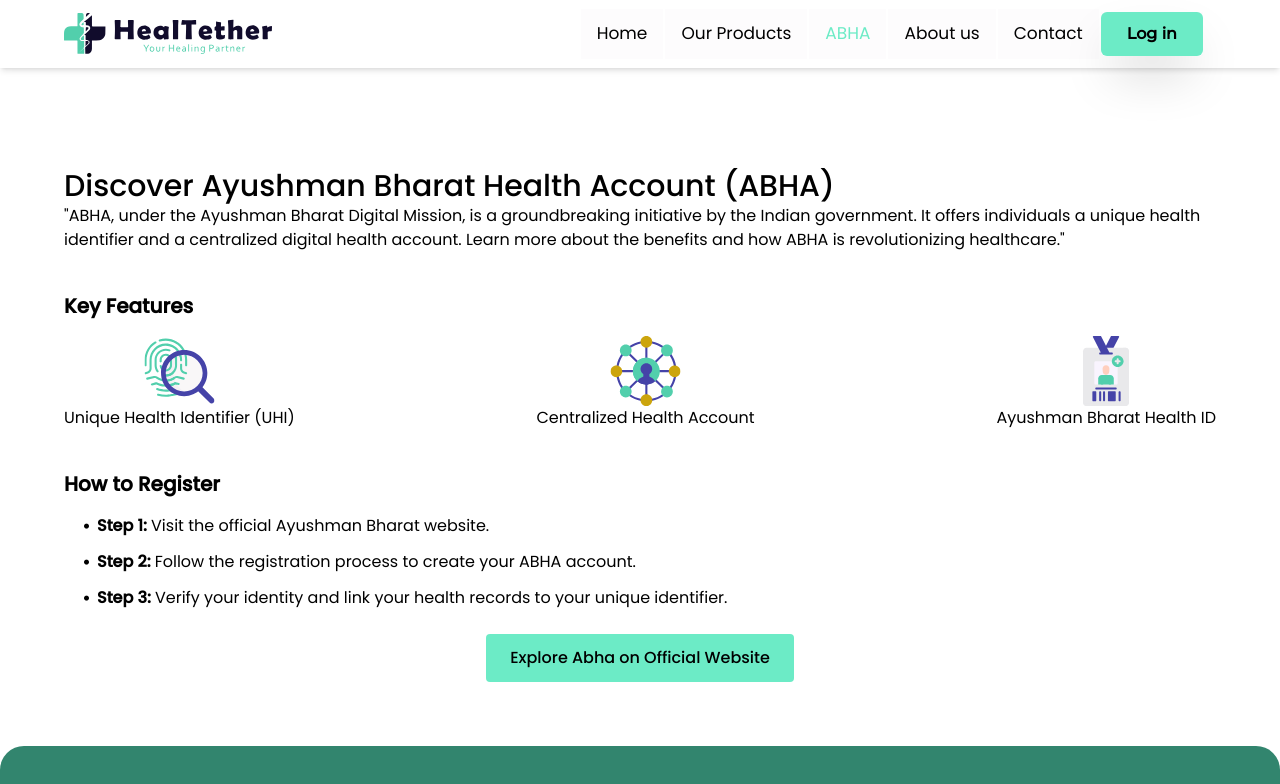
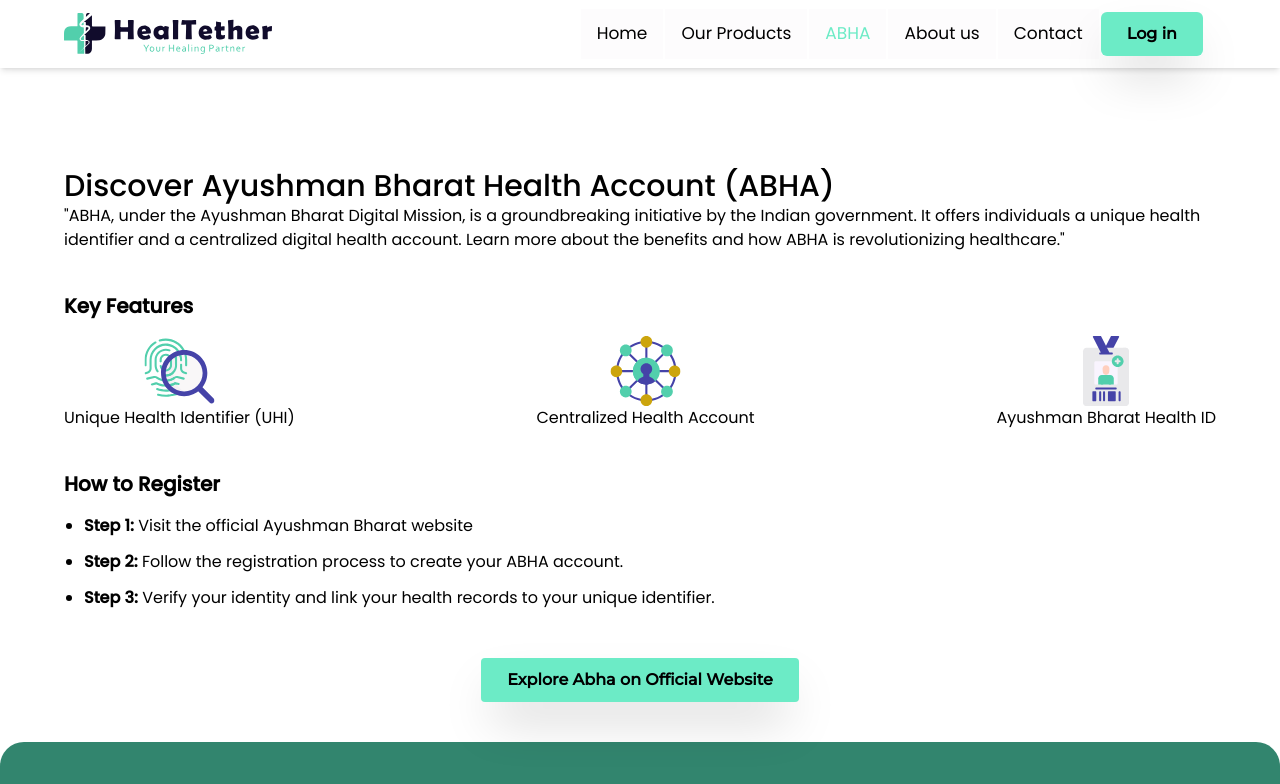
Before and after one commit to md-wasim-123/h, a React (Vite) app: page /abha in a window 1280 px wide. Shown: the top 784 px of the page. Built offline with nearby package versions, Linux system fonts and the light colour scheme.

Commit message:
fixed all today hello

```diff
--- a/src/components/Button/Button.jsx
+++ b/src/components/Button/Button.jsx
@@ -3,10 +3,10 @@
 import './style.css'
 
 const Button = (props) => {
-  console.log(props)
+  console.log(props.wi)
   return (
     <div>
-      <button type="button" className={`text-black bg-[${props.color}] font-semibold lg:rounded lg:shadow-2xl text-[16px] px-[26px] py-[10px] text-center btn`}>
+      <button type="button" className={`text-black bg-[${props.color}]  font-semibold lg:rounded lg:shadow-2xl text-[16px] px-[26px] py-[10px] text-center btn`}>
         {props.text}
       </button>
     </div>
--- a/src/pages/Abha/Abha.jsx
+++ b/src/pages/Abha/Abha.jsx
@@ -1,6 +1,6 @@
 import React from 'react';
 // import ArrowComp from '../ArrowComp';
-
+import Button from '../../components/Button/Button'
 import abha1 from '../../Assets/Abha/1.svg';
 import abha2 from '../../Assets/Abha/2.svg';
 import abha3 from '../../Assets/Abha/3.svg';
@@ -33,34 +33,19 @@
         <h1 className=' text-xl font-semibold my-4'>How to Register</h1>
         <div>
           <ul className=' mx-5 flex flex-col gap-3'>
-            <li className=' list-disc text-xs md:text-base flex  '>
-              <div className='flex items-center justify-center gap-2'>
-                <i class="fa-solid fa-circle text-[5px]"></i>
-                <p className='font-semibold me-1'>
-                  Step 1: </p>
-              </div>
-              <p>Visit the official Ayushman Bharat website.</p>
+            <li className=' list-disc text-xs md:text-base  '>
+              <span className='font-semibold'>Step 1: </span> Visit the official Ayushman Bharat website
             </li>
-
-            <li className=' list-disc text-xs md:text-base flex'>
-              <div className='flex items-center justify-center gap-2'>
-                <i class="fa-solid fa-circle text-[5px]"></i>
-                <p className='font-semibold me-1'>Step 2:</p>
-              </div>
-              <p>Follow the registration process to create your ABHA account.</p>
+            <li className=' list-disc text-xs md:text-base '>
+              <span className='font-semibold'>Step 2:</span> Follow the registration process to create your ABHA account.
             </li>
-            <li className=' list-disc text-xs md:text-base flex'>
-              <div className='flex items-center justify-center gap-2'>
-                <i class="fa-solid fa-circle text-[5px]"></i>
-                <p className='font-semibold me-1'>
-                  Step 3:</p>
-              </div>
-              <p>Verify your identity and link your health records to your unique identifier.</p>
+            <li className=' list-disc text-xs md:text-base '>
+              <span className='font-semibold'>Step 3:</span> Verify your identity and link your health records to your unique identifier.
             </li>
           </ul>
         </div>
-        <div className=' flex items-center justify-center'>
-          <button className=' bg-[#6CEBC6] text-black font-medium px-6 py-3 rounded my-6 text-base'>Explore Abha on Official Website</button>
+        <div className=' flex items-center justify-center mt-12'>
+          <Button text='Explore Abha on Official Website' color='#6CEBC6' />
         </div>
       </div>
 
--- a/src/pages/products/KeyFeatures.jsx
+++ b/src/pages/products/KeyFeatures.jsx
@@ -8,6 +8,7 @@
 import './keyFeature.Module.css';
 // import './keyFeature.css'
 import Swiperdata from '../../data/SwiperData'
+import Button from '../../components/Button/Button';
 
 
 
@@ -23,12 +24,11 @@
                         <h1 className='text-2xl md:text-[2.2rem] font-semibold text-white'>
                             Store your data securely.
                         </h1>
-                        <p className='text-base text-balance p-1 text-white'>
+                        <p className='text-base text-balance p-1 text-white pb-3'>
                             Your trusted partner in digital transformation. Our innovative platform seamlessly integrates into the workflows of both hospitals and clinics, offering a comprehensive solution for patient management.
                         </p>
-                        <button className='bg-[#F5F5F5] p-2 my-2 rounded-md font-bold tracking-tight px-7 shadow-2xl'>
-                            Sign up now
-                        </button>
+                        <Button text='Sign up now' color='#FDFCFD' />
+
                     </div>
                     {/* carousel div  lg:w-[50%]*/}
                     <div className='   w-[95%] md:w-[70%] lg:w-[50%] overflow-hidden'>
--- a/src/pages/products/Products.jsx
+++ b/src/pages/products/Products.jsx
@@ -12,6 +12,7 @@
 import ourProduct3 from '../../Assets/product/ourProduct3.png';
 import Banner from '../../components/Banner/Banner';
 import Features from '../../components/Features/Features';
+import Button from '../../components/Button/Button';
 
 // import productBanner from '../images/product/product-banner.png'
 
@@ -65,8 +66,8 @@
       <Product_User />
       <div className='bg-img-fea h-[250px] flex flex-col justify-center items-center'>
         <h1 className=' font-semibold text-center text-lg md:text-3xl herr-text'>Ready to embark on the journey of transformation?</h1>
-        <p className=' text-base font-normal'>Join our network of doctors and </p>
-        <button className=' bg-[#6CEBC6] text-black font-medium rounded py-3 px-6 my-6'>Get Started</button>
+        <p className=' text-base font-normal pb-5'>Join our network of doctors and </p>
+        <Button text='Get Started' color='#6CEBC6' />
       </div>
     </div>
   );
```
Also changed, not shown: src/pages/Contact/Contact.jsx (+4 -4 lines).
